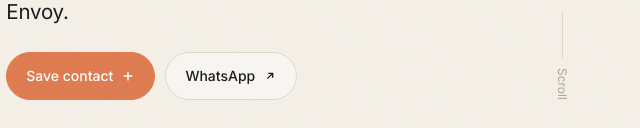
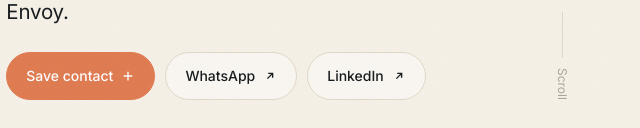
Before and after one commit to eminkalem-ops/eminkalem-ops.github.io, a plain HTML site: page index.html in a window 1280 px wide. Shown: the part 672-800 px from the top of the page, 640-1280 px from the left. Drawn offline with Linux system fonts and the light colour scheme.

Commit message:
Add LinkedIn button to hero
Co-Authored-By: Claude Opus 5.5 <noreply@anthropic.com>
Claude-Session: https://claude.ai/code/session_01JYeMizwzjG7X6dDBz5VJpz

```diff
--- a/index.html
+++ b/index.html
@@ -271,6 +271,8 @@ footer a:hover{color:var(--ink)}
           <svg viewBox="0 0 16 16" fill="none" stroke="currentColor" stroke-width="1.6"><path d="M8 3v10M3 8h10"/></svg></a>
         <a class="btn magnetic" href="https://wa.me/905426132550" target="_blank" rel="noopener" data-cursor="Chat">WhatsApp
           <svg viewBox="0 0 16 16" fill="none" stroke="currentColor" stroke-width="1.6"><path d="M5 11L11 5M6 5h5v5"/></svg></a>
+        <a class="btn magnetic" href="https://linkedin.com/in/emin-kalem" target="_blank" rel="noopener" data-cursor="Open">LinkedIn
+          <svg viewBox="0 0 16 16" fill="none" stroke="currentColor" stroke-width="1.6"><path d="M5 11L11 5M6 5h5v5"/></svg></a>
       </div>
     </div>
   </div>
```
